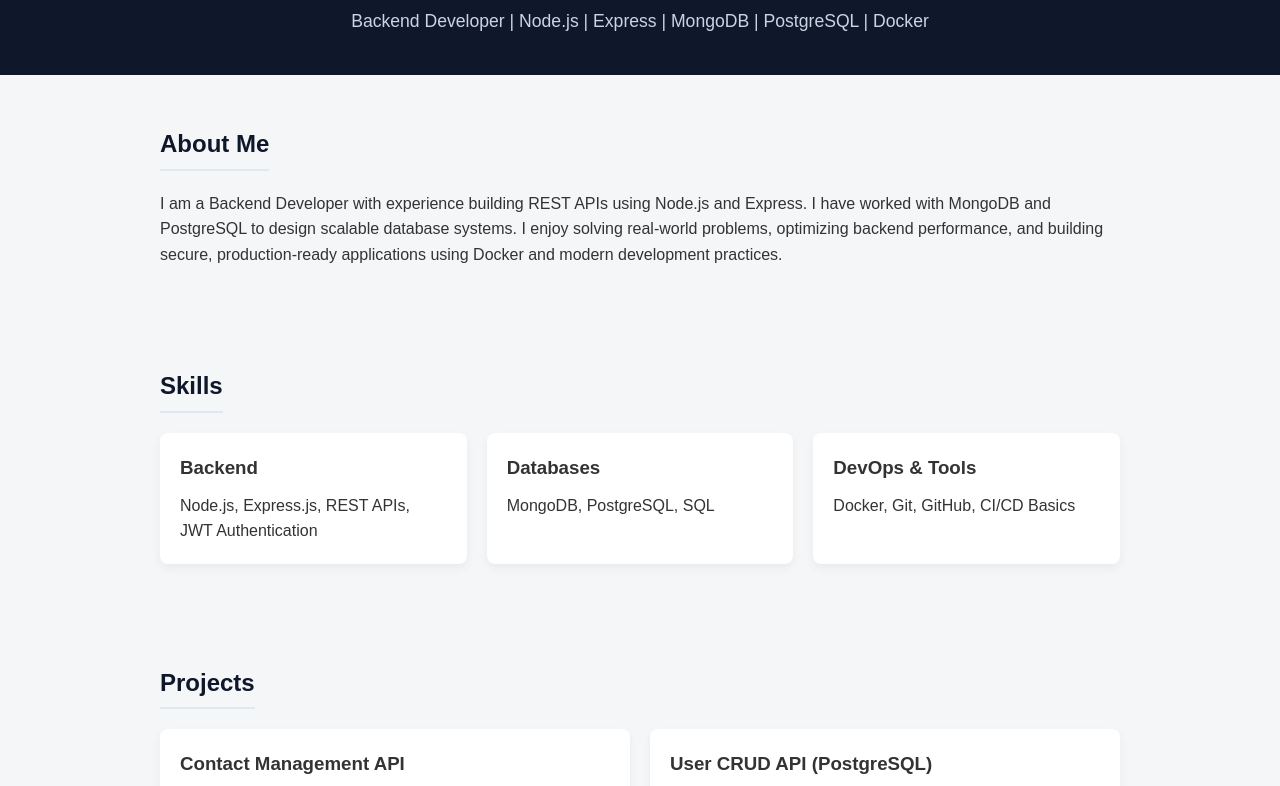
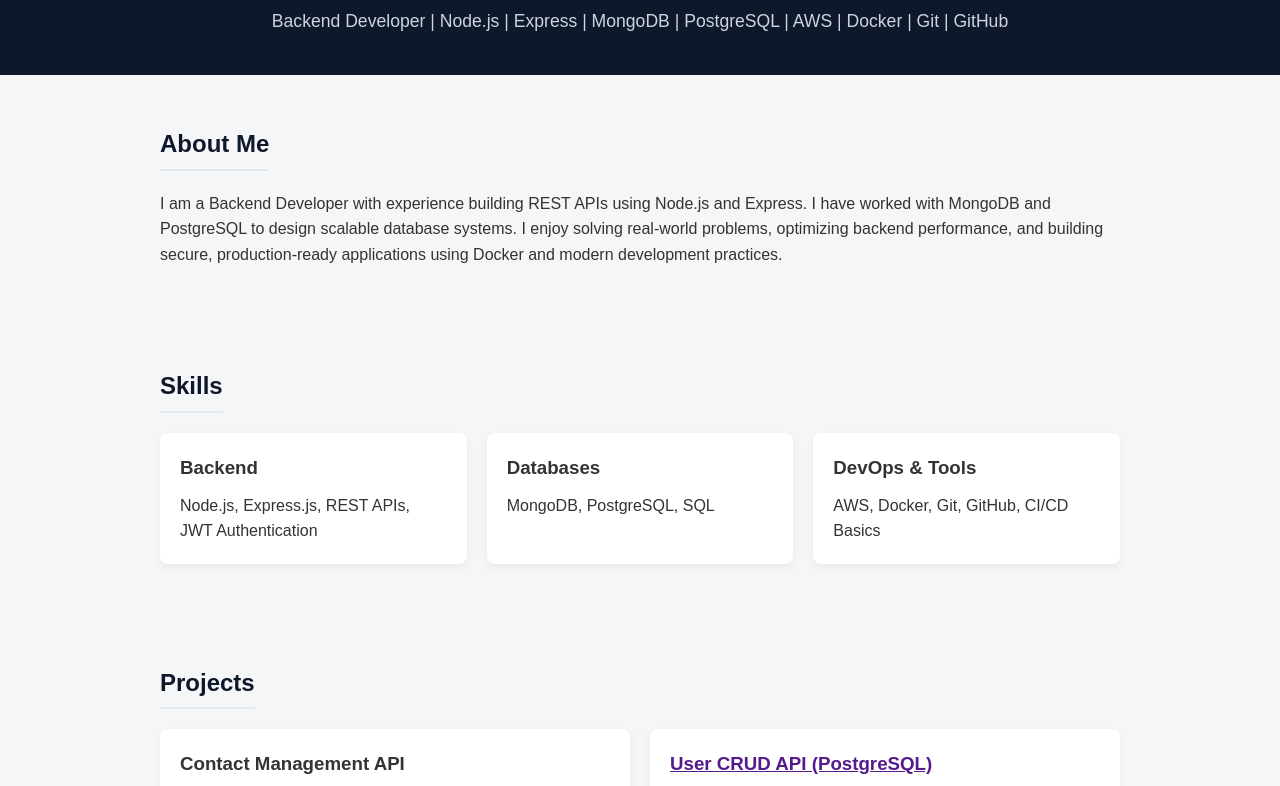
Before and after one commit to ashwini1990-23/ashwinipatil.github.io, a plain HTML site: page index.html in a window 1280 px wide. Shown: the part 107-893 px from the top of the page. Drawn offline with Linux system fonts and the light colour scheme.

Commit message:
Add AWS to skills and update DevOps tools

```diff
--- a/index.html
+++ b/index.html
@@ -94,7 +94,7 @@
 
     <header>
         <h1>Ashwini Patil</h1>
-        <p>Backend Developer | Node.js | Express | MongoDB | PostgreSQL | Docker</p>
+        <p>Backend Developer | Node.js | Express | MongoDB | PostgreSQL | AWS | Docker | Git | GitHub</p>
     </header>
 
     <section id="about">
@@ -120,7 +120,7 @@
             </div>
             <div class="card">
                 <h3>DevOps & Tools</h3>
-                <p>Docker, Git, GitHub, CI/CD Basics</p>
+                <p>AWS, Docker, Git, GitHub, CI/CD Basics</p>
             </div>
         </div>
     </section>
@@ -134,6 +134,7 @@
                     REST API with JWT authentication where users can register, login,
                     and manage their own contacts with full CRUD functionality.
                 </p>
+                <a href="" />
             </div>
             <div class="card">
                 <h3>User CRUD API (PostgreSQL)</h3>
```
